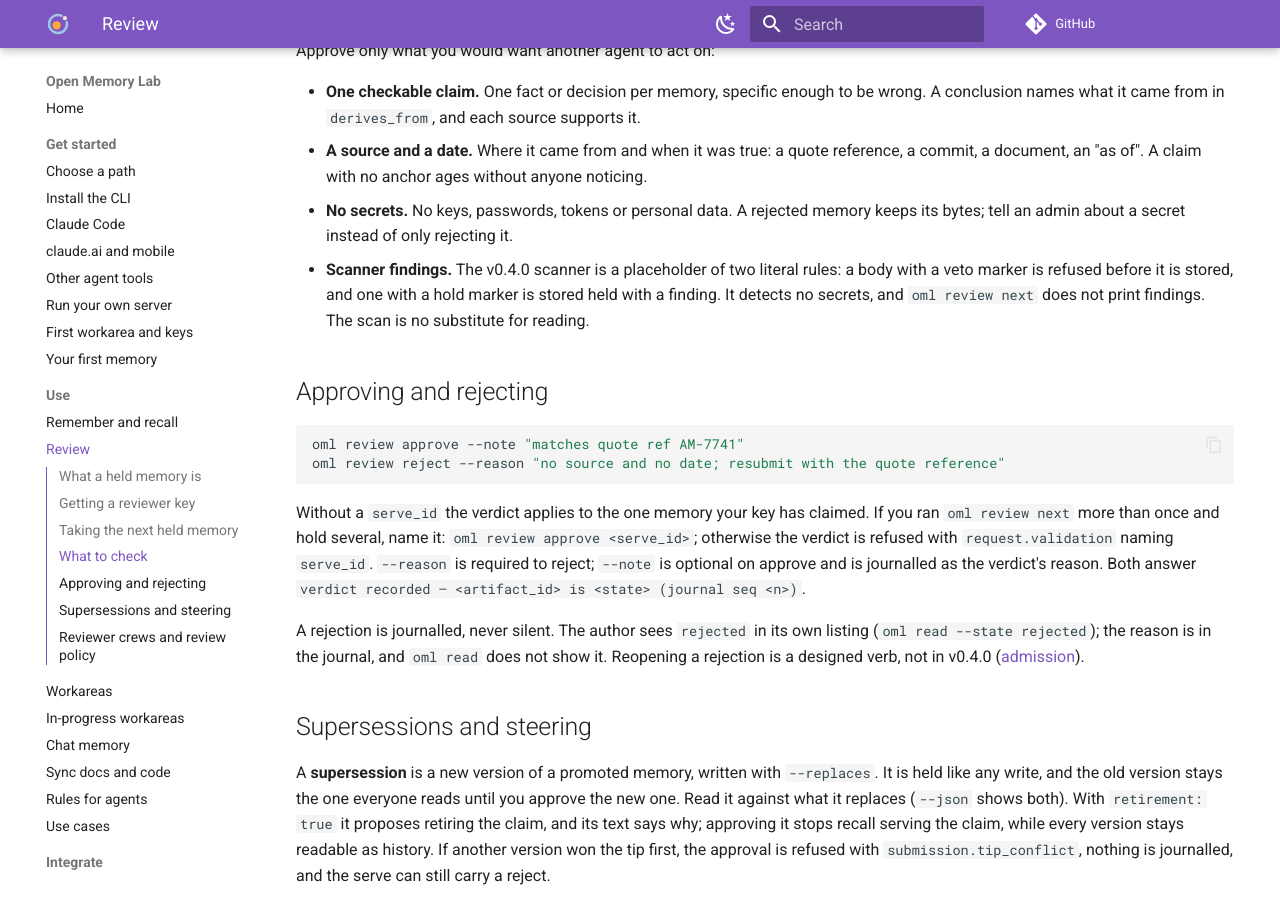
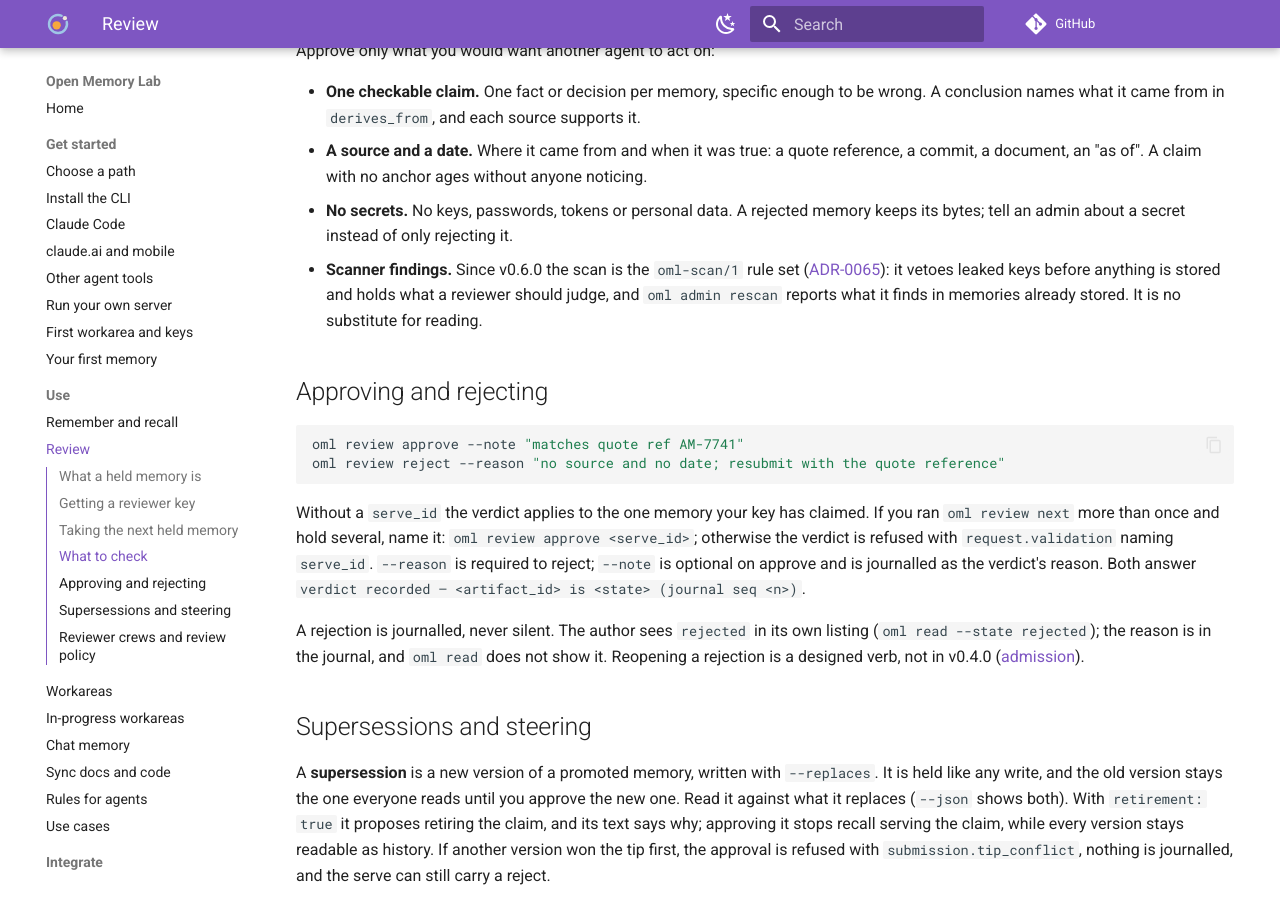
Before and after one commit to e8kor/open-memory-lab, an MkDocs documentation site: the page built from docs/guides/reviewing.md, in a window 1280 px wide and 900 px high, scrolled down 1403 px. Built offline with MkDocs 1.6.1 and Material for MkDocs 9.7.7, drawn with Linux system fonts in a browser that asks for light colours; comment, search, counter and statistics services are not loaded.

Commit message:
docs: the review guide describes the v0.6.0 scanner (ADR-0065)

```diff
--- a/docs/guides/reviewing.md
+++ b/docs/guides/reviewing.md
@@ -2,7 +2,7 @@
 id: guides/reviewing
 tier: engineering
 status: current
-answers: how a person reviews held memories in v0.4.0: what held means and why the reviewer is never the author, getting and storing a reviewer key, taking the next held memory, reading it and its sources, approving and rejecting, what to check, supersessions and steering, crews and review policy, what approval changes, and what a reviewer can never do
+answers: how a person reviews held memories: what held means and why the reviewer is never the author, getting and storing a reviewer key, taking the next held memory, reading it and its sources, approving and rejecting, what to check, supersessions and steering, crews and review policy, what approval changes, and what a reviewer can never do
 -->
 
 # Guide: reviewing memories
@@ -82,10 +82,11 @@ Approve only what you would want another agent to act on:
   a document, an "as of". A claim with no anchor ages without anyone noticing.
 - **No secrets.** No keys, passwords, tokens or personal data. A rejected memory keeps its bytes;
   tell an admin about a secret instead of only rejecting it.
-- **Scanner findings.** The v0.4.0 scanner is a placeholder of two literal rules: a body with a
-  veto marker is refused before it is stored, and one with a hold marker is stored held with a
-  finding. It detects no secrets, and `oml review next` does not print findings. The scan is no
-  substitute for reading.
+- **Scanner findings.** Since v0.6.0 the scan is the `oml-scan/1` rule set
+  ([ADR-0065](../adr/ADR-0065-the-scan-is-a-versioned-compiled-in-rule-set-that-vetoes-leaked-keys-and-holds-what-a-reviewer-should-judge.md)):
+  it vetoes leaked keys before anything is stored and holds what a reviewer should judge, and
+  `oml admin rescan` reports what it finds in memories already stored. It is no substitute for
+  reading.
 
 ## Approving and rejecting
 
```
